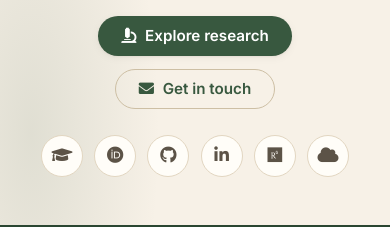
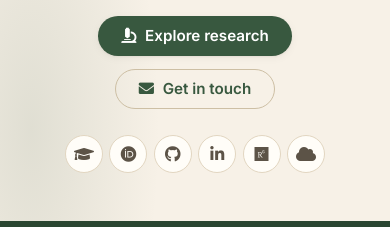
Before and after one commit to gnick18/gnick18.github.io, a plain HTML site: page index.html in a window 390 px wide. Shown: the part 980-1207 px from the top of the page. Drawn offline with Linux system fonts and the light colour scheme.

Commit message:
Fit social icons on one row on mobile
Shrink icon size and gap at <=680px so all six 'Around the web' icons sit evenly on a single row instead of wrapping 5+1.

Co-Authored-By: Claude Opus 4.8 <noreply@anthropic.com>

```diff
--- a/assets/css/site.css
+++ b/assets/css/site.css
@@ -531,4 +531,6 @@ section.tight { padding: 4rem 0; }
 	.hero-photo { width: 220px; height: 220px; }
 	.pub { grid-template-columns: 1fr; gap: .5rem; }
 	.pub .yr { padding-top: 0; }
+	.social-row { gap: .4rem; }
+	.social-row a { width: 38px; height: 38px; font-size: 1rem; }
 }
```
